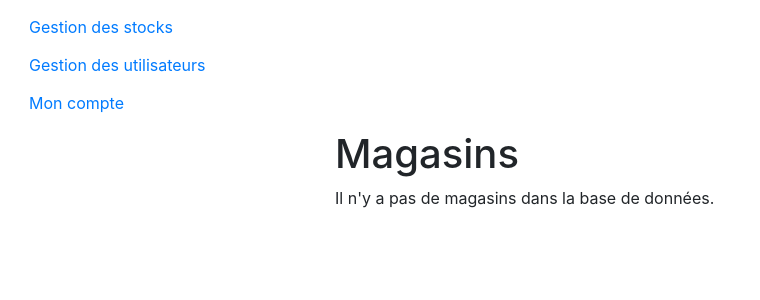
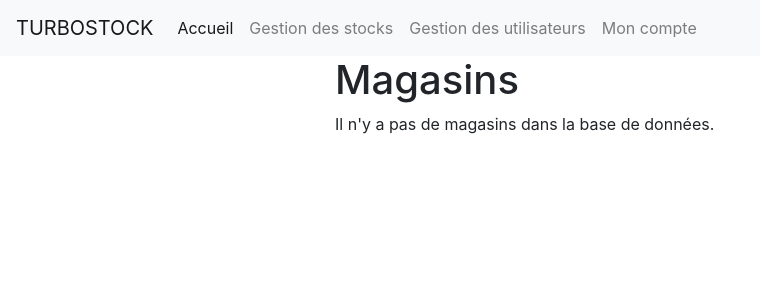
Before and after one commit to CLacaile/TurboStock, a Django app: page /home/ in a window 1280 px wide. Shown: the top 300 px of the page, without its empty margins (0-760 px from the left). Run offline with Django 3.2, Linux system fonts and the light colour scheme; the visitor is signed in with stand-in values (Sample User, id 1); data that the repository does not hold is empty; parts of the project's set-up code (start-up, migrations or seed data) failed here and were passed over; some libraries are stand-ins or nearby versions.

Commit message:
changed navbar

```diff
--- a/TurboStock/app/templates/base.html
+++ b/TurboStock/app/templates/base.html
@@ -11,18 +11,28 @@
 </head>
 <body>
     <!-- NAVBAR -->
-    <nav class="navbar">
+    <nav class="navbar navbar-expand-lg navbar-light bg-light">
+        <a class="navbar-brand" href="/home">TURBOSTOCK</a>
+        <button class="navbar-toggler" type="button" data-toggle="collapse" data-target="#navbarSupportedContent" aria-controls="navbarSupportedContent" aria-expanded="false" aria-label="Toggle navigation">
+            <span class="navbar-toggler-icon"></span>
+        </button>
+
+        <div class="collapse navbar-collapse" id="navbarSupportedContent">
             <ul class="navbar-nav mr-auto">
-            <li class="nav-item">
-                <a class="btn" href="#" role="button">Gestion des stocks</a>
+                <li class="nav-item active">
+                    <a class="nav-link" href="#">Accueil<span class="sr-only">(current)</span></a>
                 </li>
                 <li class="nav-item">
-                <a class="btn" href="#" role="button">Gestion des utilisateurs</a>
+                    <a class="nav-link" href="#">Gestion des stocks</a>
                 </li>
                 <li class="nav-item">
-                <a class="btn" href="#" role="button">Mon compte</a>
+                    <a class="nav-link" href="#">Gestion des utilisateurs</a>
+                </li>
+                <li class="nav-item">
+                    <a class="nav-link" href="#">Mon compte</a>
                 </li>
             </ul>
+        </div>
     </nav>
     <!-- CONTENT -->
     {% block content %} {% endblock %}
```
Lines whose indentation alone changed are shown as unchanged.
